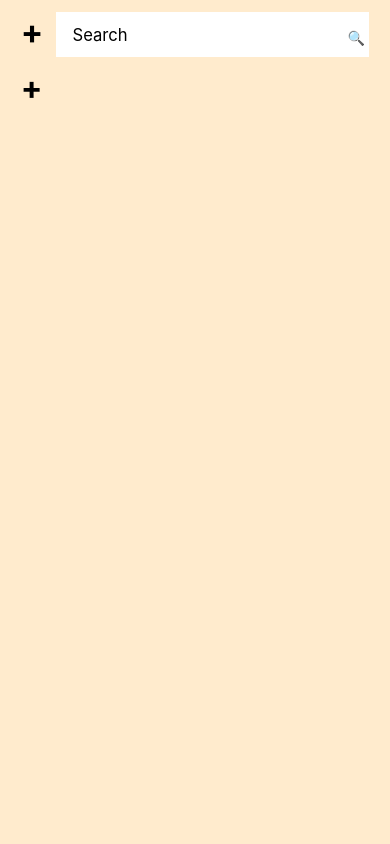
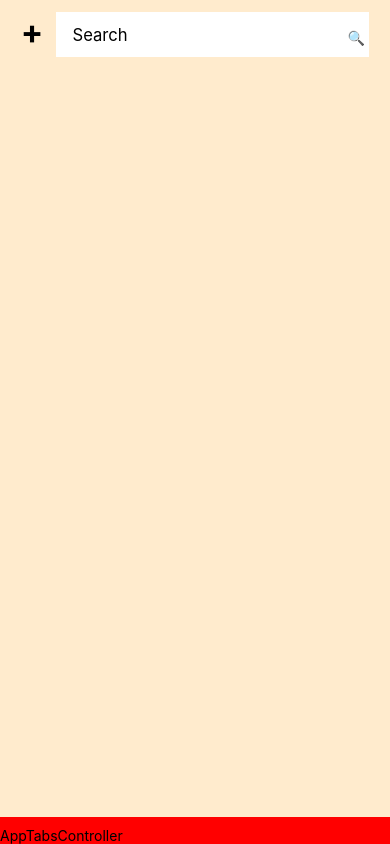
Before and after one commit to lulu70/better-shopping-list, a React Native app: screen / in a window 390 px wide. Built offline with nearby package versions, Linux system fonts and the light colour scheme.

Commit message:
added appsTabController

```diff
--- /dev/null
+++ b/src/components/AppTabsController.tsx
@@ -0,0 +1,27 @@
+import React from 'react';
+import { StyleSheet, Text, View } from 'react-native';
+import { useSafeAreaInsets } from 'react-native-safe-area-context';
+
+import theme from '../constants/theme';
+import { verticalScale } from '../helpers/scaleHelpers';
+
+const AppTabsController = () => {
+  const { bottom } = useSafeAreaInsets();
+  return (
+    <View style={[styles.container, { paddingBottom: bottom }]}>
+      <Text>AppTabsController</Text>
+    </View>
+  );
+};
+
+export default AppTabsController;
+
+const styles = StyleSheet.create({
+  container: {
+    position: 'absolute',
+    width: '100%',
+    bottom: 0,
+    backgroundColor: 'red',
+    paddingVertical: verticalScale(theme.spacing.spacing_10),
+  },
+});
--- a/src/components/List.tsx
+++ b/src/components/List.tsx
@@ -1,26 +1,22 @@
 import React from 'react';
 import { FlatList, StyleSheet } from 'react-native';
+import { useSafeAreaInsets } from 'react-native-safe-area-context';
 
-import AppButton from './AppButton';
 import ListItem from './ListItem';
 import theme from '../constants/theme';
 import MainContext from '../context/MainContext/MainContext';
 import { verticalScale } from '../helpers/scaleHelpers';
 
 const List = () => {
-  const { shoppingList, openAddModal } = React.useContext(MainContext);
+  const { shoppingList } = React.useContext(MainContext);
+  const { bottom } = useSafeAreaInsets();
   return (
     <FlatList
-      ListFooterComponent={
-        <AppButton
-          text="+"
-          style={styles.addButton}
-          textStyle={styles.addButtonText}
-          onPress={openAddModal}
-        />
-      }
       showsVerticalScrollIndicator={false}
-      contentContainerStyle={styles.contentContainerStyle}
+      contentContainerStyle={[
+        styles.contentContainerStyle,
+        { paddingBottom: bottom + verticalScale(theme.spacing.spacing_96) },
+      ]}
       data={shoppingList}
       renderItem={({ item }) => <ListItem item={item} />}
       keyExtractor={(item, index) => item.id || index.toString()}
@@ -35,12 +31,4 @@ const styles = StyleSheet.create({
     marginTop: verticalScale(theme.spacing.spacing_10),
     minHeight: '100%',
   },
-  addButton: {
-    height: '100%',
-    minHeight: verticalScale(theme.spacing.spacing_128),
-  },
-  addButtonText: {
-    fontSize: theme.fontSize.fontSize_32,
-    fontWeight: theme.fontWeight.bold,
-  },
 });
--- a/src/screens/Main.tsx
+++ b/src/screens/Main.tsx
@@ -1,15 +1,11 @@
 import { StatusBar } from 'expo-status-bar';
 import React from 'react';
-import {
-  Keyboard,
-  Pressable,
-  SafeAreaView,
-  StyleSheet,
-  View,
-} from 'react-native';
+import { Keyboard, Pressable, StyleSheet, View } from 'react-native';
+import { SafeAreaView } from 'react-native-safe-area-context';
 
 import AddModal from '../components/AddModal';
 import AppButton from '../components/AppButton';
+import AppTabsController from '../components/AppTabsController';
 import List from '../components/List';
 import Search from '../components/Search';
 import theme from '../constants/theme';
@@ -43,8 +39,9 @@ const Main = () => {
           <Search />
         </View>
         <List />
-        <AddModal />
       </Pressable>
+      <AppTabsController />
+      <AddModal />
     </SafeAreaView>
   );
 };
```
